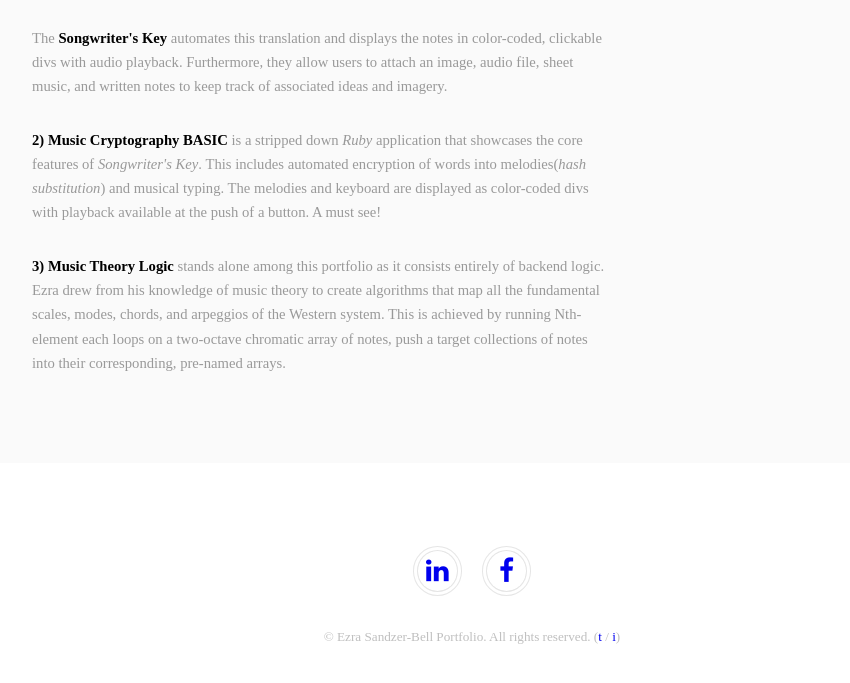
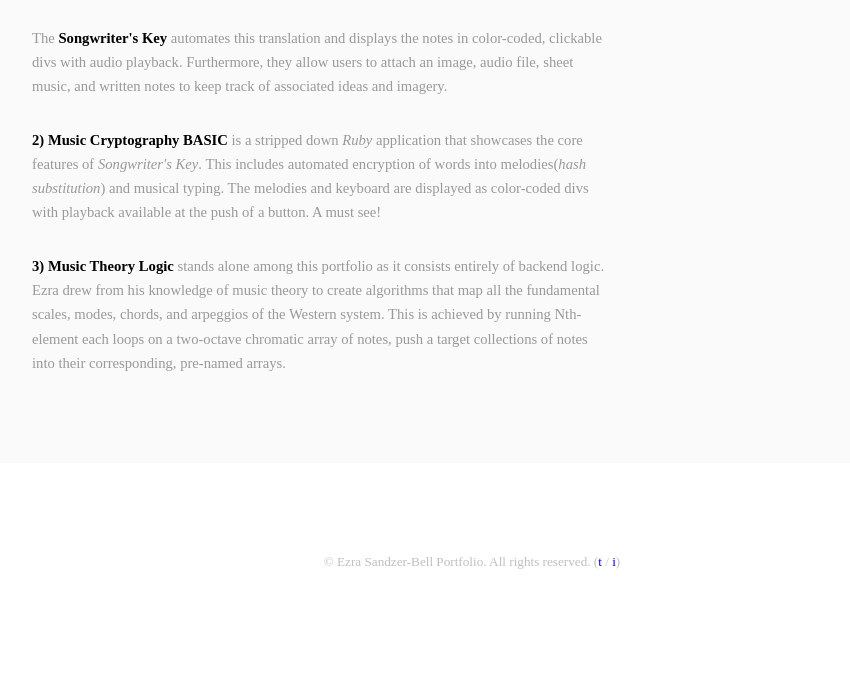
Before and after one commit to ezrasandzerbell/ezrasandzerbell.github.io, a plain HTML site: page index.html in a window 1280 px wide. Shown: the part 2705-3388 px from the top of the page, without its empty margins (168-1018 px from the left). After the commit the page ends 3363 px from the top, so only its background shows below. Drawn offline with Linux system fonts and the light colour scheme; a web font is replaced by a local one.

Commit message:
remove links at bottom

```diff
--- a/index.html
+++ b/index.html
@@ -144,10 +144,7 @@
 		<!-- Footer -->
 			<footer id="footer">
 				<div class="copyright">
-					<ul class="icons">
-						<li><a href="https://www.linkedin.com/in/ezra-sandzer-bell" class="icon fa-linkedin"><span class="label">LinkedIn</span></a></li>
-						<li><a href="https://www.github.com/ezrasandzerbell" class="icon fa-facebook"><span class="label">GitHub</span></a></li>
-					</ul>
+
 					<p>&copy; Ezra Sandzer-Bell Portfolio. All rights reserved. (<a href="https://templated.co">t</a> / <a href="https://unsplash.com">i</a>)</p>
 				</div>
 			</footer>
```
